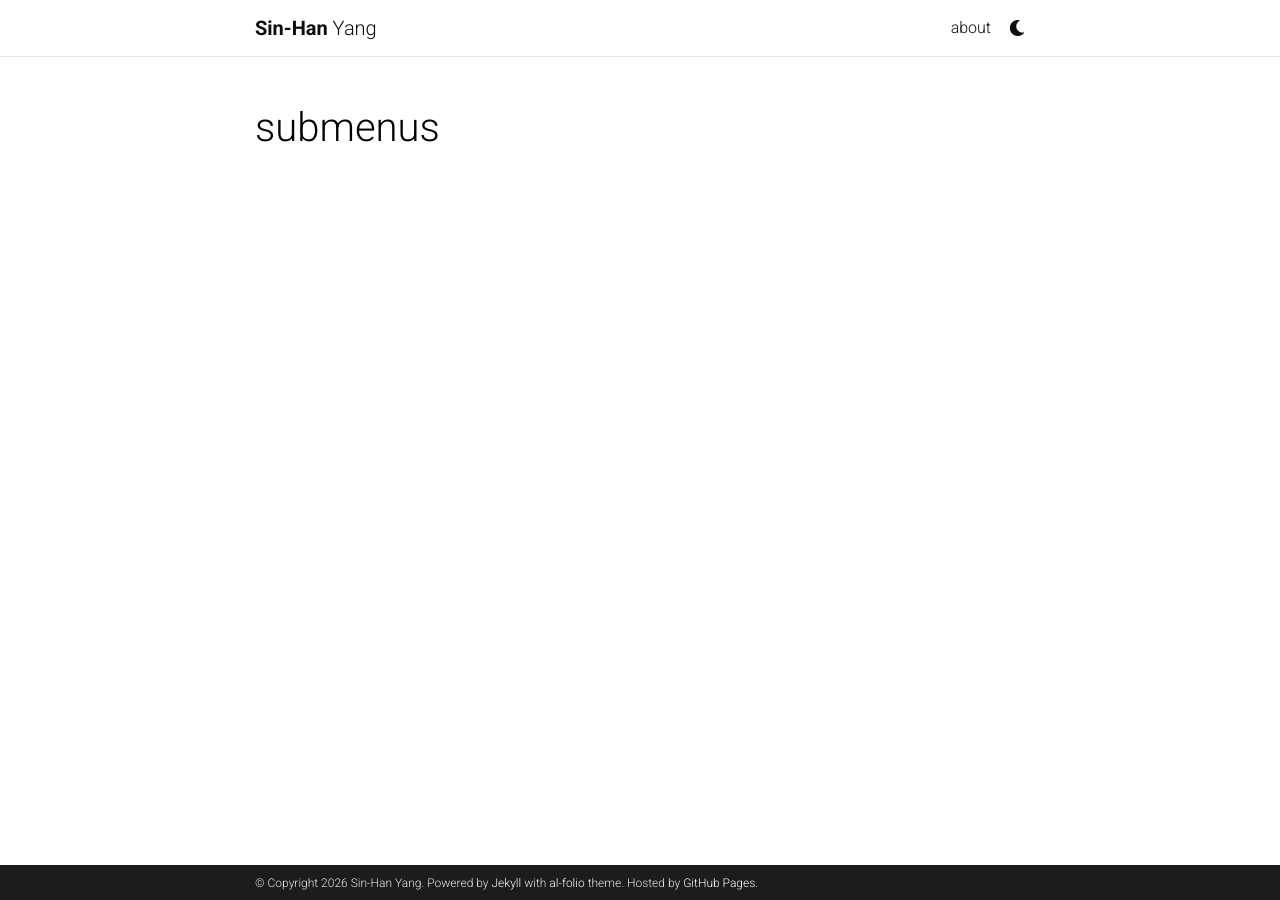
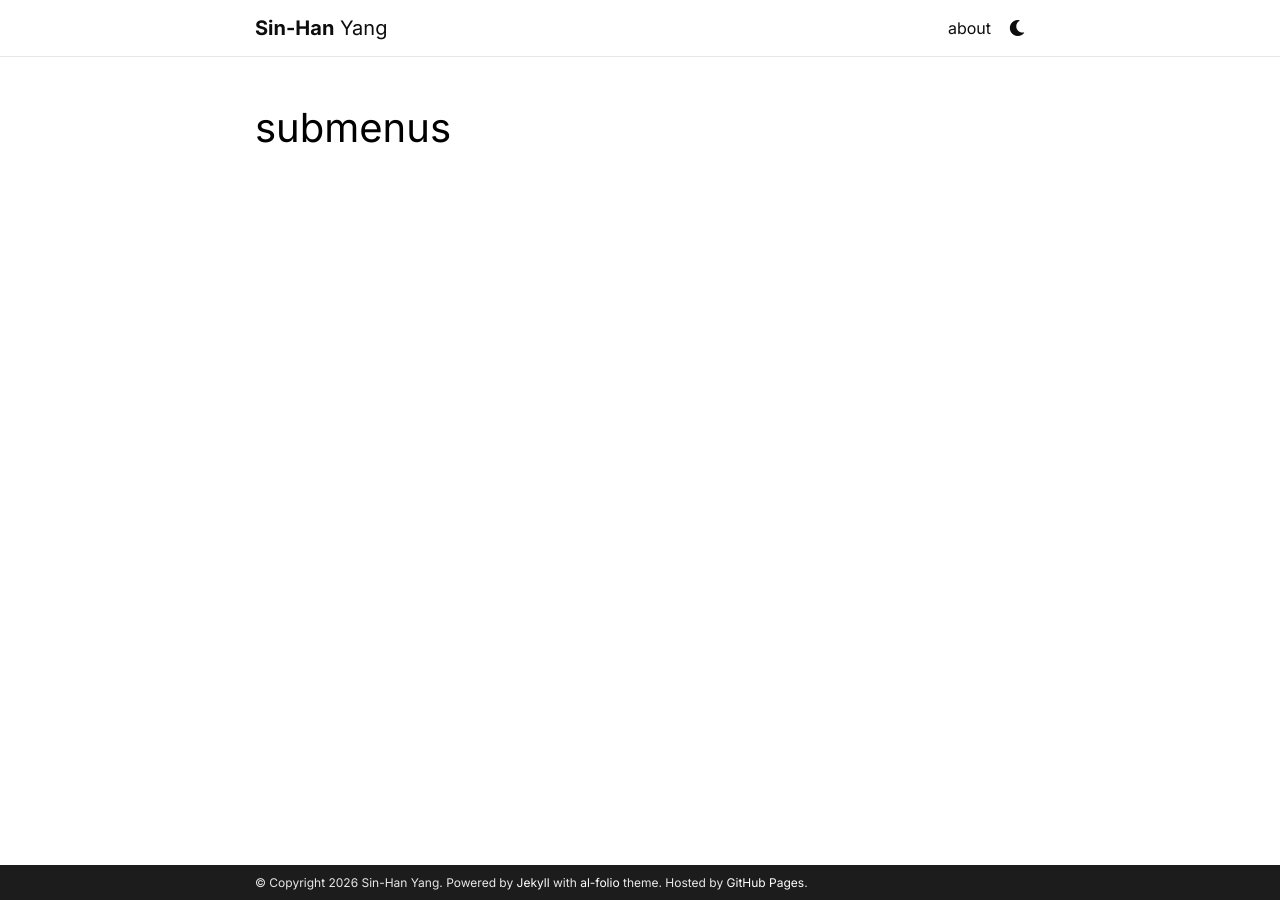
Before and after one commit to SinHanYang/SinHanYang.github.io, a Jekyll site: the page built from _pages/dropdown.md, in a window 1280 px wide. Built offline with Jekyll 4.4.1, drawn with Linux system fonts in a browser that asks for light colours; comment, search, counter and statistics services are not loaded; a style sheet for code colours, icons or effects is not loaded.

Commit message:
better font style

```diff
--- a/_includes/head.html
+++ b/_includes/head.html
@@ -8,7 +8,7 @@
     <!-- Fonts & Icons -->
     <link rel="stylesheet" href="https://cdn.jsdelivr.net/npm/@fortawesome/fontawesome-free@{{ site.fontawesome.version }}/css/all.min.css" integrity="{{ site.fontawesome.integrity }}" crossorigin="anonymous">
     <link rel="stylesheet" href="https://cdn.jsdelivr.net/npm/academicons@{{ site.academicons.version }}/css/academicons.min.css" integrity="{{ site.academicons.integrity }}" crossorigin="anonymous">
-    <link rel="stylesheet" type="text/css" href="https://fonts.googleapis.com/css?family=Roboto:300,400,500,700|Roboto+Slab:100,300,400,500,700|Material+Icons">
+    <link rel="stylesheet" type="text/css" href="https://fonts.googleapis.com/css?family=Inter:400,600,700|Material+Icons">
 
     <!-- Code Syntax Highlighting -->
     <link rel="stylesheet" href="https://cdn.jsdelivr.net/gh/jwarby/jekyll-pygments-themes@master/{{ site.highlight_theme_light | append: '.css' }}" media="none" id="highlight_theme_light" />
--- a/_sass/_layout.scss
+++ b/_sass/_layout.scss
@@ -6,7 +6,7 @@ body {
   padding-bottom: 70px;
   color: var(--global-text-color);
   background-color: var(--global-bg-color);
-
+  font-family: "Inter", sans-serif;
   h1, h2, h3, h4, h5, h6 {
     scroll-margin-top: 66px;
   }
```
